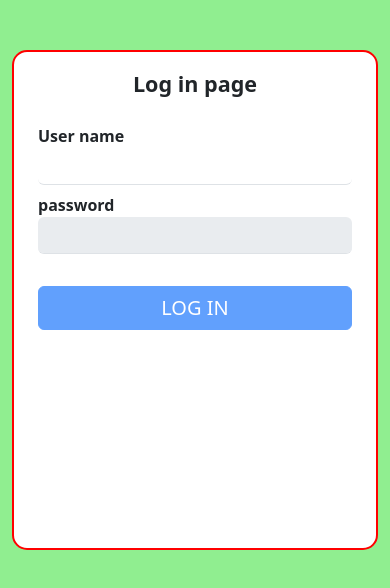
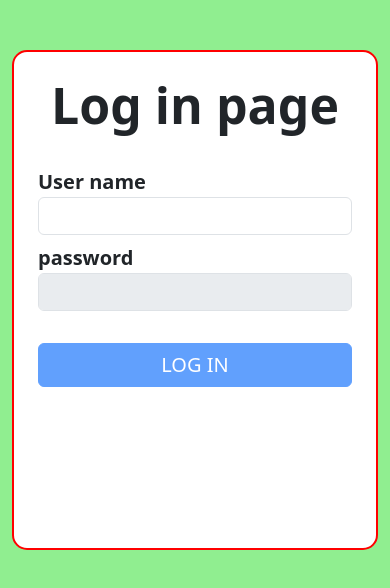
Before and after one commit to anjalig0051/my-projects, a website: page index.html in a window 390 px wide. Drawn offline with nearby package versions, Linux system fonts and the light colour scheme.

Commit message:
title changes

```diff
--- a/index.html
+++ b/index.html
@@ -23,6 +23,11 @@ body{
     margin-left: 390px;
     border-radius: 15px;
 }
+.title{
+    font-size: 50px;
+    font-weight: bold;
+}
+
 @media screen and (max-width: 480px) {
     body {
       background-color: lightgreen;
@@ -33,6 +38,11 @@ body{
         border: 2px solid red;
         margin-top: 50px;
         margin-left: 0%;
+        font-size: 20px;
+    }
+    .title{
+        font-size: 50px;
+        font-weight: bold;
     }
   }
 </style>
@@ -62,13 +72,13 @@ body{
 </head>
 <body class="container-fluid ">
    <div id="page" >
-      <div class="title text-center fw-bold fs-4 pt-3">Log in page</div>
+      <div class="title text-center  pt-3">Log in page</div>
         <div class="subtitles p-4">
             <dl>
                 <dt>User name</dt>
-                <dd><input type="text" class="w-100 border  border-top-0 border-start-0 border-end-0 form-control"   id="txtname" onblur="username()" ></dd>
+                <dd><input type="text" class="w-100 form-control"   id="txtname" onblur="username()" ></dd>
                 <dt>password</dt>
-                <dt><input type="password"   class="w-100 border border-top-0 border-start-0 border-end-0  form-control" id="password" disabled onblur="password()"></dt>
+                <dt><input type="password"   class="w-100 border border-top-1 border-start-1 border-end-01 form-control" id="password" disabled onblur="password()"></dt>
             </dl>
             <button disabled class="btn btn-primary w-100 mt-3 fs-5" id="login"  onclick="document.location='public/index-1.html'">LOG IN</button>
         </div>
```
